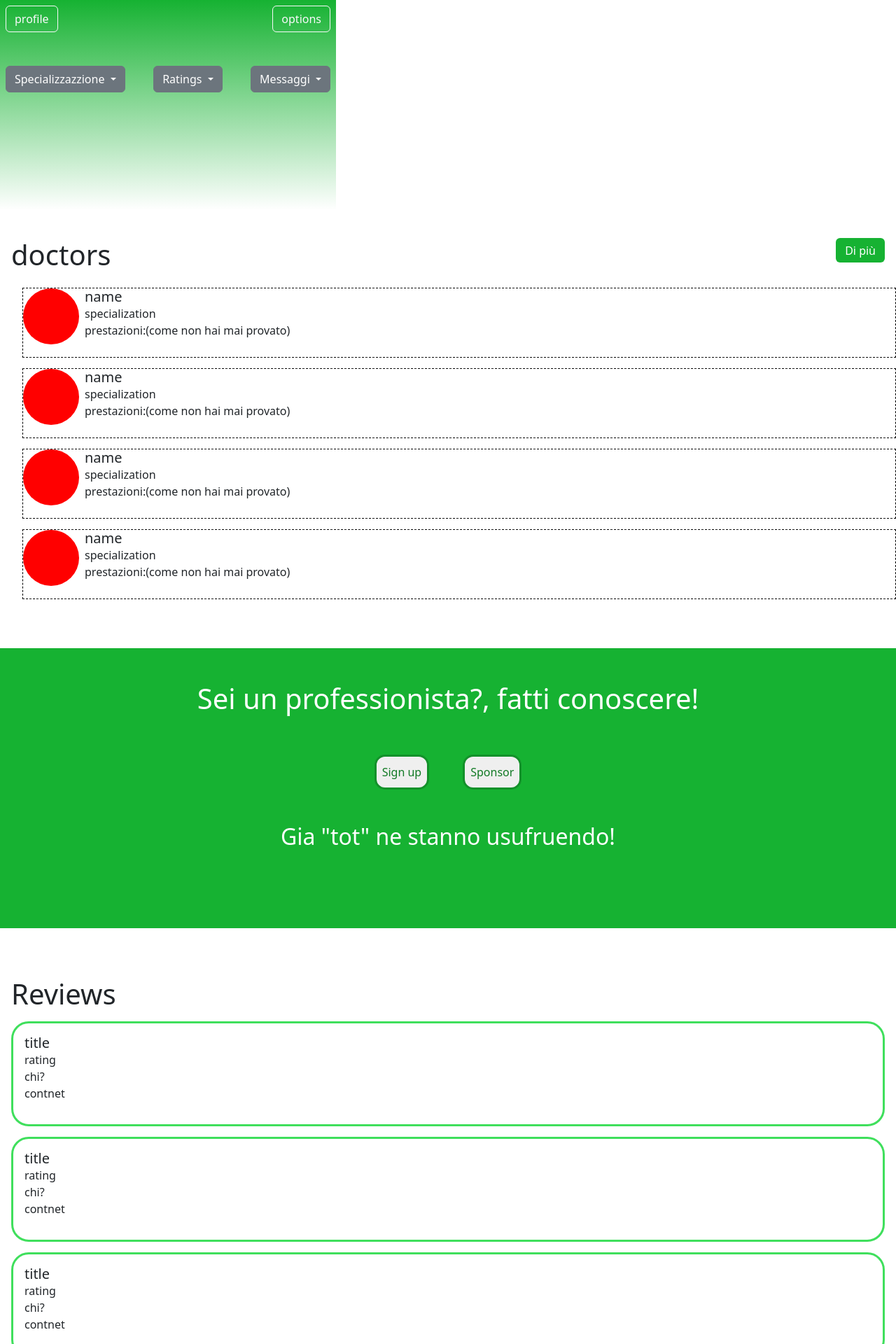
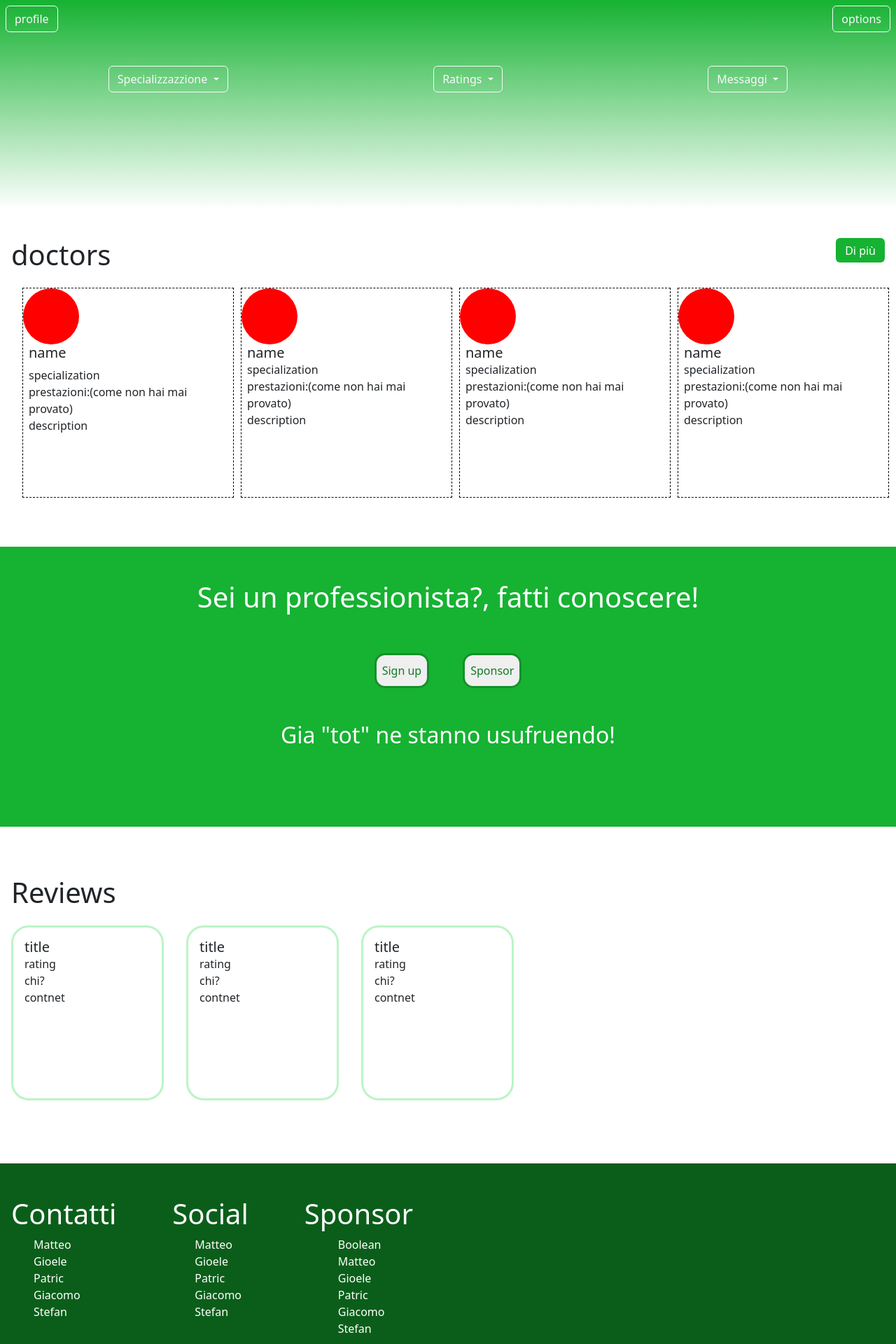
Before and after one commit to patrictobola/BDoctors, a Vue app in the folder bdoctor_project_front/: page / in a window 1280 px wide. Shown: the top 1920 px of the page at 70% size. Built offline with nearby package versions, Linux system fonts and the light colour scheme.

Commit message:
media queery need to fix spacing

```diff
--- a/bdoctor_project_front/src/components/DoctorList.vue
+++ b/bdoctor_project_front/src/components/DoctorList.vue
@@ -15,9 +15,24 @@ export default {
     <!-- DOCTOR LIST -->
     <ul class="doctor-list">
       <!-- DOCTOR CARD -->
-      <li>
-        <div class="doctor lines">
-          <div class="d-flex h-100">
+      <li class="lines">
+        <div class="doctor">
+          <!-- DOCTOR-IMG -->
+          <div class="doc-image"></div>
+          <!-- DOCTOR INFO -->
+          <div>
+            <div>
+              <h5 class="ms-2 ">name</h5>
+              <p class="ms-2 m-0">specialization</p>
+              <p class="ms-2 m-0">prestazioni:(come non hai mai provato)</p>
+              <p class="des ms-2">description</p>
+            </div>
+          </div>
+        </div>
+      </li>
+      <!-- DOCTOR CARD -->
+      <li class="lines">
+        <div class="doctor">
           <!-- DOCTOR-IMG -->
           <div class="doc-image"></div>
           <!-- DOCTOR INFO -->
@@ -26,15 +41,14 @@ export default {
               <h5 class="ms-2 m-0">name</h5>
               <p class="ms-2 m-0">specialization</p>
               <p class="ms-2 m-0">prestazioni:(come non hai mai provato)</p>
-              </div>
+              <p class="des ms-2">description</p>
             </div>
           </div>
         </div>
       </li>
       <!-- DOCTOR CARD -->
-      <li>
-        <div class="doctor lines">
-          <div class="d-flex h-100">
+      <li class="lines">
+        <div class="doctor">
           <!-- DOCTOR-IMG -->
           <div class="doc-image"></div>
           <!-- DOCTOR INFO -->
@@ -43,15 +57,13 @@ export default {
               <h5 class="ms-2 m-0">name</h5>
               <p class="ms-2 m-0">specialization</p>
               <p class="ms-2 m-0">prestazioni:(come non hai mai provato)</p>
-              </div>
+              <p class="des ms-2">description</p>
             </div>
           </div>
         </div>
       </li>
-      <!-- DOCTOR CARD -->
-      <li>
-        <div class="doctor lines">
-          <div class="d-flex h-100">
+      <li class="lines">
+        <div class="doctor">
           <!-- DOCTOR-IMG -->
           <div class="doc-image"></div>
           <!-- DOCTOR INFO -->
@@ -60,23 +72,7 @@ export default {
               <h5 class="ms-2 m-0">name</h5>
               <p class="ms-2 m-0">specialization</p>
               <p class="ms-2 m-0">prestazioni:(come non hai mai provato)</p>
-              </div>
-            </div>
-          </div>
-        </div>
-      </li>
-      <li>
-        <div class="doctor lines">
-          <div class="d-flex h-100">
-            <!-- DOCTOR-IMG -->
-            <div class="doc-image"></div>
-            <!-- DOCTOR INFO -->
-            <div>
-              <div>
-                <h5 class="ms-2 m-0">name</h5>
-                <p class="ms-2 m-0">specialization</p>
-                <p class="ms-2 m-0">prestazioni:(come non hai mai provato)</p>
-              </div>
+              <p class="des ms-2">description</p>
             </div>
           </div>
         </div>
@@ -113,11 +109,43 @@ button {
 }
 
 .doctor {
-  height: 100px;
+  height: 100%;
+  display: flex;
+}
+
+.des {
+  display: none;
 }
 
 li {
   list-style: none;
   margin-top: 15px;
 }
+
+@media screen and (min-width: 580px) {
+  li {
+    padding-right: 20px;
+
+  }
+}
+
+@media screen and (min-width: 990px) {
+  ul {
+    display: flex;
+  }
+
+  li {
+    height: 300px;
+    margin-right: 10px;
+  }
+
+  .doctor {
+    height: 100%;
+    display: block;
+  }
+
+  .des {
+    display: block;
+  }
+}
 </style>
--- a/bdoctor_project_front/src/components/Footer.vue
+++ b/bdoctor_project_front/src/components/Footer.vue
@@ -8,7 +8,7 @@ export default {
 <template>
   <div class="footer-box ">
     <!-- CONTACTS -->
-
+    <div class="media580">
       <div class="d-flex ms-3 pt-5">
         <div>
           <h1>Contatti</h1>
@@ -31,8 +31,8 @@ export default {
           </ul>
         </div>
       </div>
-    <!-- SPONSOR -->
-    <h1 class="mt-4 ms-3">Sponsor</h1>
+      <div class="sponsor-box">
+        <h1 class="sponsor ">Sponsor</h1>
         <ul class="ms-3">
           <li>Boolean</li>
           <li>Matteo</li>
@@ -41,6 +41,11 @@ export default {
           <li>Giacomo</li>
           <li>Stefan</li>
         </ul>
+      </div>
+      <!-- SPONSOR -->
+
+    </div>
+
     <p class="text-center pt-5"><strong>copiright</strong> Lorem ipsum dolor sit amet consectetur adipisicing elit. Sequi
       esse
       cumque itaque molestias repellendus mollitia </p>
@@ -60,7 +65,31 @@ ul {
   list-style: none;
 }
 
+.sponsor-box {
+  margin-left: 20px;
+}
+
+.sponsor {
+  margin-top: 48px;
+}
+
 .socials {
   margin-left: 80px;
 }
+
+@media screen and (min-width: 580px) {
+  .footer-box {
+    height: 400px;
+
+  }
+
+  .media580 {
+    display: flex;
+  }
+
+
+  .sponsor-box {
+    margin-left: 80px;
+  }
+}
 </style>
--- a/bdoctor_project_front/src/components/Header.vue
+++ b/bdoctor_project_front/src/components/Header.vue
@@ -13,9 +13,10 @@ export default {
       <button type="button" class="btn btn-outline-light">options</button>
     </div>
 
-    <div class="d-flex px-2 justify-content-between nav flex-shirnk">
+    <div class="d-flex px-2 nav flex-shirnk">
       <div class="dropdown">
-        <button class="btn btn-secondary dropdown-toggle" type="button" data-bs-toggle="dropdown" aria-expanded="false">
+        <button class="btn btn-outline-light dropdown-toggle" type="button" data-bs-toggle="dropdown"
+          aria-expanded="false">
           Specializzazzione
         </button>
         <ul class="dropdown-menu">
@@ -23,7 +24,8 @@ export default {
         </ul>
       </div>
       <div class="dropdown">
-        <button class="btn btn-secondary dropdown-toggle" type="button" data-bs-toggle="dropdown" aria-expanded="false">
+        <button class="btn btn-outline-light dropdown-toggle" type="button" data-bs-toggle="dropdown"
+          aria-expanded="false">
           Ratings
         </button>
         <ul class="dropdown-menu">
@@ -31,7 +33,8 @@ export default {
         </ul>
       </div>
       <div class="dropdown">
-        <button class="btn btn-secondary dropdown-toggle" type="button" data-bs-toggle="dropdown" aria-expanded="false">
+        <button class="btn btn-outline-light dropdown-toggle" type="button" data-bs-toggle="dropdown"
+          aria-expanded="false">
           Messaggi
         </button>
         <ul class="dropdown-menu">
@@ -46,11 +49,24 @@ export default {
 <style scoped>
 header {
   height: 300px;
-  width: 480px;
+  width: 100%;
   background-image: linear-gradient(rgb(22, 178, 50), transparent);
 }
 
 .nav {
   padding-top: 40px;
+  justify-content: space-between;
+}
+
+@media screen and (min-width: 580px) {
+  .nav {
+    justify-content: space-around;
+  }
+}
+
+@media screen and (min-width: 780px) {
+  li {
+    padding-right: 20px;
+  }
 }
 </style>
--- a/bdoctor_project_front/src/components/ReviewsList.vue
+++ b/bdoctor_project_front/src/components/ReviewsList.vue
@@ -59,7 +59,7 @@ export default {
 .review {
   height: 150px;
   border: 1px dashed black;
-  border: 3px solid rgb(63, 223, 92);
+  border: 3px solid rgba(63, 223, 92, 0.349);
   border-radius: 25px;
 }
 
@@ -72,4 +72,18 @@ ul {
   width: 100%;
   padding-left: 0;
 }
+
+@media screen and (min-width: 780px) {
+  ul {
+    display: flex;
+  }
+
+  li {
+    width: 250px;
+  }
+
+  .review {
+    height: 250px;
+  }
+}
 </style>
```
Lines whose indentation alone changed are shown as unchanged.
